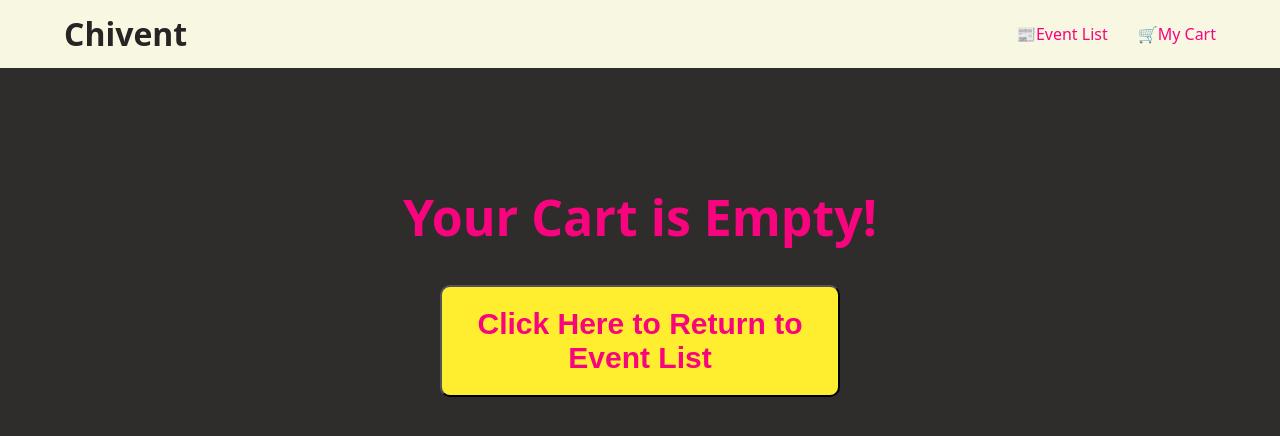
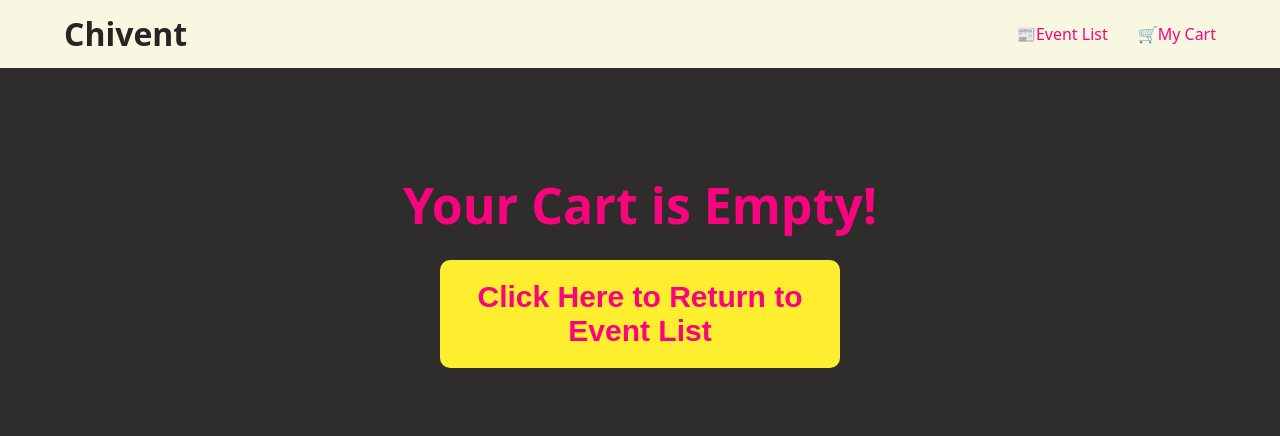
Before and after one commit to ellesobel/chivent-technical, a React (Vite) app: page /chivent-technical/cart in a window 1280 px wide. Shown: the top 436 px of the page. Built offline with nearby package versions, Linux system fonts and the light colour scheme.

Commit message:
fixing line height

```diff
--- a/src/components/Cart.css
+++ b/src/components/Cart.css
@@ -1,45 +1,51 @@
-#empty-button{
+#empty-button {
     padding: 20px 30px;
-display: block;
-margin: auto;
-background-color: rgb(255, 238, 47);
-border-radius: 10px;
-width: 400px;
+    display: block;
+    margin: auto;
+    background-color: rgb(255, 238, 47);
+    border-radius: 10px;
+    width: 400px;
+    border: none;
 }
-#empty-button a{
+
+#empty-button a {
     font-weight: bold;
     font-size: 30px;
     color: rgb(248, 4, 126);
 
 }
-#empty-button:hover, #checkout:hover{
+
+#empty-button:hover,
+#checkout:hover {
     display: block;
     box-shadow: 10px 10px rgb(140, 140, 5);
 }
 
-.empty-cart{
+.empty-cart {
     position: relative;
     top: 150px;
 }
 
-h2{
+h2 {
     text-align: center;
     padding: 30px;
 }
-#cart-title{
+
+#cart-title {
     position: relative;
     top: 50px;
 }
-#total{
+
+#total {
     margin-top: 50px;
     margin-bottom: 15px;
     font-size: 50px;
 }
 
-#remove{
+#remove {
     font-size: 12px;
     padding: 10px 15px;
-    margin:  10px auto;
+    margin: 10px auto;
     font-size: 12px;
     border: none;
     border-radius: 5px;
@@ -51,12 +57,12 @@
 
 }
 
-#full-cart{
+#full-cart {
     margin: 10%;
     text-align: center;
 }
 
-#checkout{
+#checkout {
     margin: auto;
     background-color: rgb(255, 238, 47);
     color: rgb(248, 4, 126);
--- a/src/components/EventPage.css
+++ b/src/components/EventPage.css
@@ -8,13 +8,13 @@
 
 .event-page {
     position: relative;
-    /* top: 140px; */
     padding: 0% 10%;
 }
 
 h2 {
     font-size: 50px;
     color: rgb(248, 4, 126);
+    line-height: 50px;
 }
 
 #add {
@@ -47,7 +47,7 @@
     text-align: center;
     text-shadow: 3px 3px rgb(248, 248, 226);
     font-style: italic;
-    line-height: 70px;
+    line-height: 60%;
 }
 .btn {
     padding: 15px;
```
Also changed, not shown: src/components/Catalog.css (+5 -8 lines), src/index.css (+0 -45 lines).
